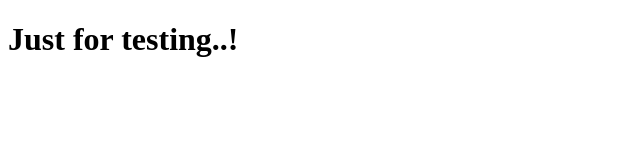
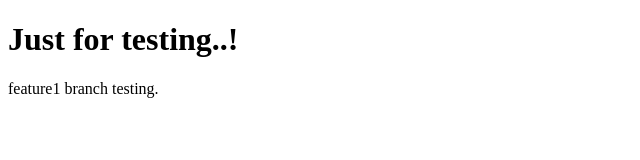
Before and after one commit to Nandkishor12527/localrepo, a plain HTML site: page index.html in a window 1280 px wide. Shown: the whole page, without its empty margins (0-640 px from the left). Drawn offline with Linux system fonts and the light colour scheme.

Commit message:
feature1 branch add

```diff
--- a/index.html
+++ b/index.html
@@ -7,5 +7,6 @@
 </head>
 <body>
     <h1> Just for testing..!</h1>
+    <p> feature1 branch testing.</p>
 </body>
 </html>
```
